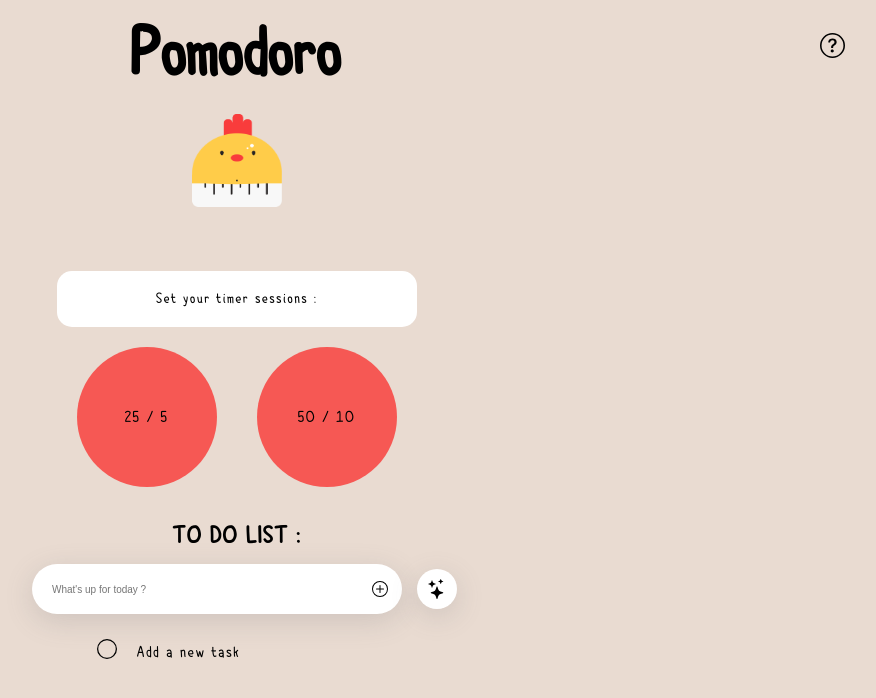
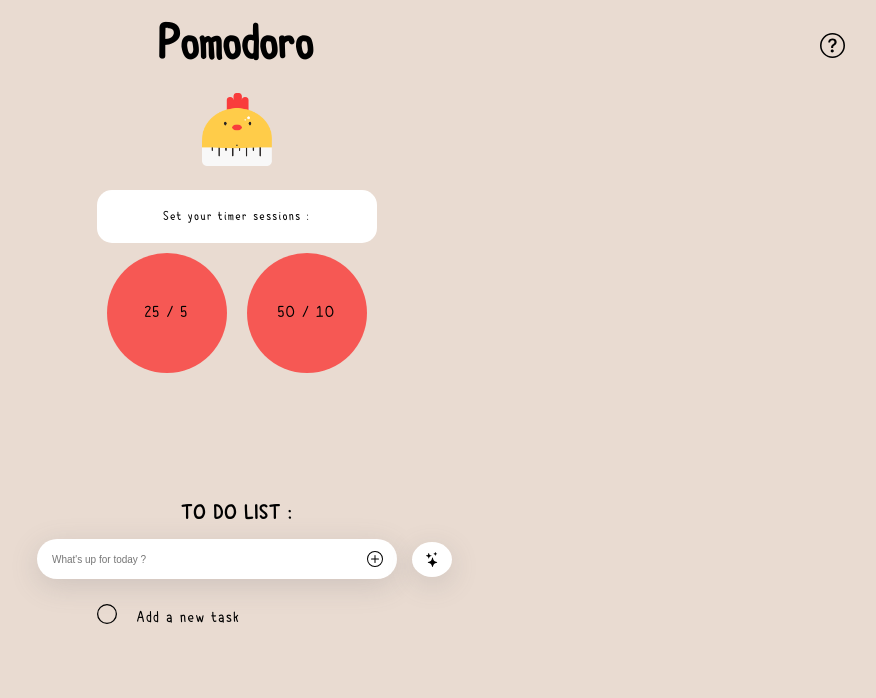
Before and after one commit to sohechai/pomodoro_web_app, a React (Create React App) app in the folder pomodoro_frontend/: page / in a window 1280 px wide. Shown: the top 698 px of the page, without its empty margins (403-1279 px from the left). Built offline with nearby package versions, Linux system fonts and the light colour scheme.

Commit message:
respnsive OK

```diff
--- a/pomodoro_frontend/src/components/Header.js
+++ b/pomodoro_frontend/src/components/Header.js
@@ -11,14 +11,14 @@ function Header() {
 		top: '50%',
 		left: '50%',
 		transform: 'translate(-50%, -50%)',
-		width: 500,
+		width: 320,
 		bgcolor: 'background.paper',
 		border: 'none',
 		borderRadius: '15px',
 		boxShadow: 24,
 		p: 4,
 		textAlign: 'left',
-		fontSize: '20px'
+		fontSize: '15px'
 	};
 
 	return (
--- a/pomodoro_frontend/src/styles/style.scss
+++ b/pomodoro_frontend/src/styles/style.scss
@@ -40,6 +40,9 @@ section.header {
 	padding: 20px;
 	> h3 {
 		font-size: 70px;
+		@media (height < 1000px) {
+			font-size: 50px;
+		}
 	}
 
 	> div {
@@ -67,7 +70,7 @@ section.description {
 		width: 30%;
 		height: auto;
 		@media (height < 1000px) {
-			width: 90px;
+			width: 70px;
 		}
 	}
 	.settings {
@@ -82,13 +85,13 @@ section.description {
 			cursor: pointer;
 		}
 		@media (height < 1000px) {
-			margin: 20px;
-			padding: 20px;
+			margin: 10px;
+			padding: 10px;
 		}
 	}
 
 	.center {
-		height: 30%;
+		height: 20%;
 		justify-content: center;
 		align-items: center;
 		padding-top: 20px;
@@ -104,7 +107,8 @@ section.description {
 				font-size: 20px;
 			}
 			@media (height < 1000px) {
-				font-size: 15px;
+				font-size: 13px;
+				margin-top: 0;
 			}
 		}
 	}
@@ -114,7 +118,7 @@ section.timer {
 	font-size: 100px;
 	justify-content: center;
 	@media (height < 1000px) {
-		font-size: 50px;
+		font-size: 40px;
 	}
 	.message {
 		display: inline;
@@ -138,8 +142,8 @@ section.timer {
 			width: 150px;
 			height: 200px;
 			@media (height < 1000px) {
-				width: 100px;
-				height: 150px;
+				width: 50px;
+				height: 100px;
 			}
 		}
 	}
@@ -151,6 +155,11 @@ section.todolist {
 	height: auto;
 	margin: auto;
 	padding: 10px;
+	> h1 {
+		@media (height < 1000px) {
+			font-size: 20px;
+		}
+	}
 	.clear {
 		display: inline-flex;
 		padding: 10px;
@@ -167,6 +176,9 @@ section.todolist {
 		> svg {
 			width: 20px;
 			height: auto;
+			@media (height < 1000px) {
+				width: 15px;
+			}
 		}
 	}
 }
@@ -187,6 +199,7 @@ div.newTask {
 		}
 		@media (height < 1000px) {
 			font-size: 10px;
+			padding: 5px 45px 5px 15px;
 		}
 	}
 	.button {
```
